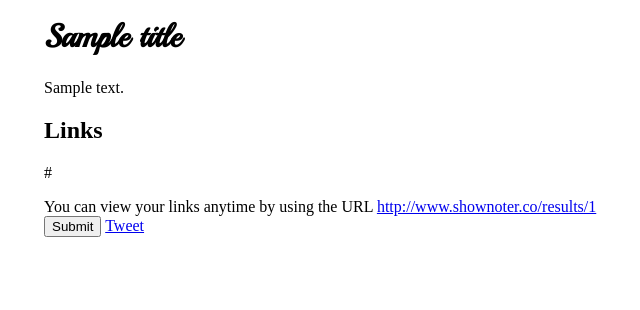
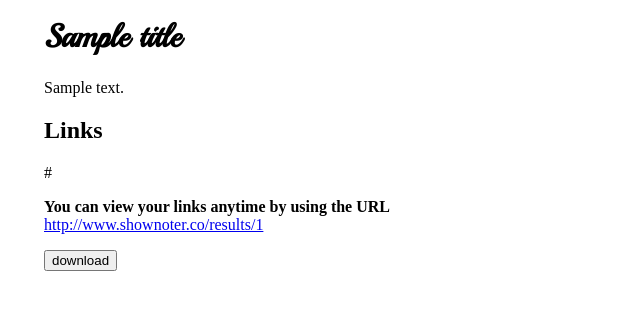
Before and after one commit to kjaymiller/shownoter, a Flask app: template app/templates/results.html in a window 1280 px wide. Shown: the part 157-467 px from the top of the page, without its empty margins (196-836 px from the left). Run offline with Flask 2, Linux system fonts and the light colour scheme; the template is opened without the code that fills it: most values are stand-ins (such as "Sample title", 1, 10 or a date in 2020); parts of the project's set-up code (start-up, migrations or seed data) failed here and were passed over; some libraries are stand-ins or nearby versions.

Commit message:
more style changes

```diff
--- a/app/templates/results.html
+++ b/app/templates/results.html
@@ -9,8 +9,11 @@
 {{link}}<br>
 {% endfor %}
 
-<p>You can view your links anytime by using the URL <a href="/results/{{id}}">http://www.shownoter.co/results/{{id}}</a><br>
-<a href="/download/{{id}}"><input type="submit"></a>
-<a href="https://twitter.com/share" class="twitter-share-button"{count} data-text="I just took some shownotes. Check them out!" data-size="large" data-related="kjaymiller" data-hashtags="shownoter">Tweet</a> <script>!function(d,s,id){var js,fjs=d.getElementsByTagName(s)[0],p=/^http:/.test(d.location)?'http':'https';if(!d.getElementById(id)){js=d.createElement(s);js.id=id;js.src=p+'://platform.twitter.com/widgets.js';fjs.parentNode.insertBefore(js,fjs);}}(document, 'script', 'twitter-wjs');</script></p>
+<p><b>You can view your links anytime by using the URL </b><br/>
+<a href="/results/{{id}}">http://www.shownoter.co/results/{{id}}</a><br></p>
+<p>
+<a href="https://twitter.com/share" class="twitter-share-button"{count} data-text="I just took some shownotes. Check them out!" data-size="small" data-related="kjaymiller" data-hashtags="shownoter"></a> <script>!function(d,s,id){var js,fjs=d.getElementsByTagName(s)[0],p=/^http:/.test(d.location)?'http':'https';if(!d.getElementById(id)){js=d.createElement(s);js.id=id;js.src=p+'://platform.twitter.com/widgets.js';fjs.parentNode.insertBefore(js,fjs);}}(document, 'script', 'twitter-wjs');</script></p>
+
+<a href="/download/{{id}}"><input type="submit" value="download"></a>
 
 {% endblock %}
```
